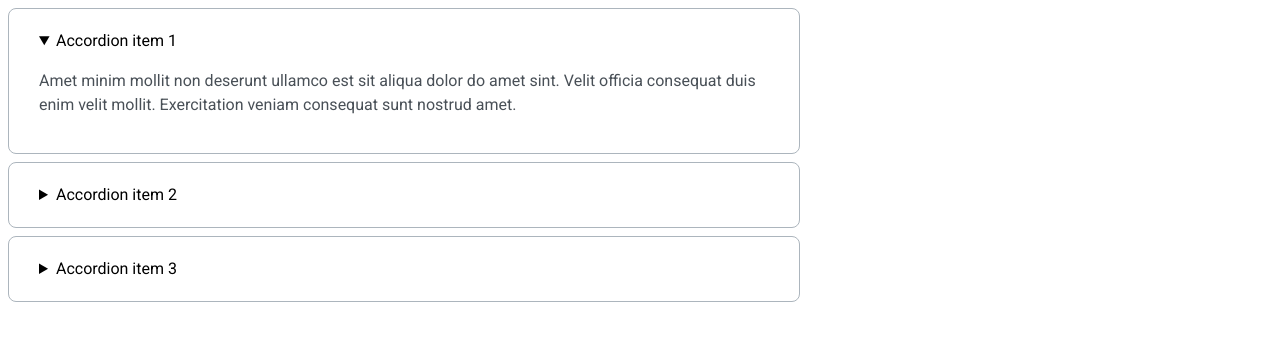
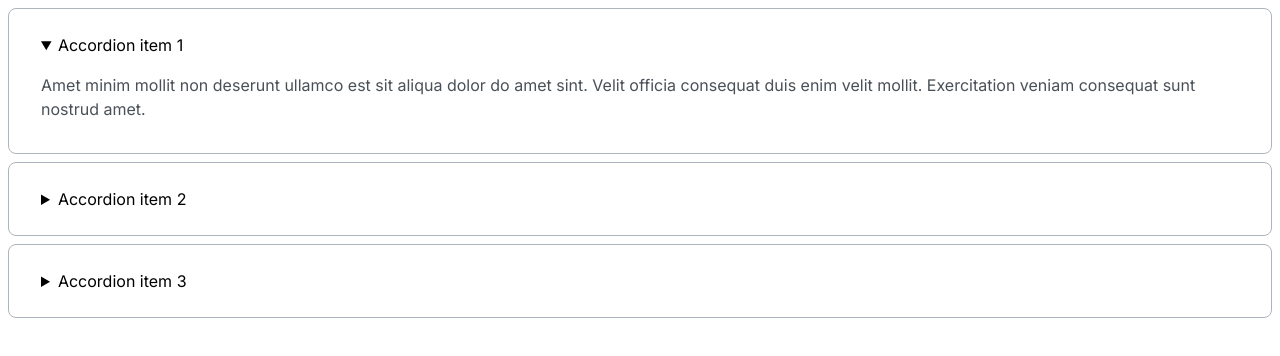
Before and after one commit to js-tasks-ru/htmlcss-20240216_kseniya4, a website: page 03-lection1/02-accordion/index.html in a window 1280 px wide. Both pictures are taken after a click on the heading "Accordion item 1". Drawn offline with Linux system fonts and the light colour scheme.

Commit message:
updated accordion Lection 1 Accordion

```diff
--- a/03-lection1/02-accordion/accordion.css
+++ b/03-lection1/02-accordion/accordion.css
@@ -1,25 +1,29 @@
-.accordion-item {
+.accordion__item {
     border: 1px solid var(--grey-3);
     border-radius: 8px;
-    max-width: 730px;
     min-width: 250px;
-    padding: 20px 30px;
+    padding: 24px 32px;
     margin-bottom: 8px;
-    font-family: 'Inter', sans-serif;
     font-style: normal;
     font-weight: 400;
     font-size: 16px;
     line-height: 24px;
 }
-.accordion-item:last-child {
+.accordion__item[open] {
+    padding-bottom: 32px;
+}
+.accordion__item:last-child {
     margin-bottom: 0;
 }
-.accordion-item__summary::marker {
+.accordion__summary::marker {
     display: none;
 }
-.accordion-item__summary {
+.accordion__summary {
     color: #000000;
+    font-family: 'Inter', sans-serif;
 }
-.accordion-item__description {
+.accordion__description {
     color: var(--grey-4);
+    margin: 16px 0 0;
+    font-family: 'Inter', sans-serif;
 }
--- a/03-lection1/02-accordion/index.html
+++ b/03-lection1/02-accordion/index.html
@@ -7,29 +7,31 @@
         <link rel="stylesheet" href="./accordion.css">
     </head>
     <body>
-        <details class="accordion-item">
-            <summary class="accordion-item__summary">
+        <div class="accordion">
+            <details class="accordion__item">
+                <summary class="accordion__summary">
                     Accordion item 1
                 </summary>
-            <p class="accordion-item__description">
+                <p class="accordion__description">
                     Amet minim mollit non deserunt ullamco est sit aliqua dolor do amet sint. Velit officia consequat duis enim velit mollit. Exercitation veniam consequat sunt nostrud amet.
                 </p>
             </details>
-        <details class="accordion-item">
-            <summary class="accordion-item__summary">
+            <details class="accordion__item">
+                <summary class="accordion__summary">
                     Accordion item 2
                 </summary>
-            <p class="accordion-item__description">
+                <p class="accordion__description">
                     Amet minim mollit non deserunt ullamco est sit aliqua dolor do amet sint. Velit officia consequat duis enim velit mollit. Exercitation veniam consequat sunt nostrud amet.
                 </p>
             </details>
-        <details class="accordion-item">
-            <summary class="accordion-item__summary">
+            <details class="accordion__item">
+                <summary class="accordion__summary">
                     Accordion item 3
                 </summary>
-            <p class="accordion-item__description">
+                <p class="accordion__description">
                     Amet minim mollit non deserunt ullamco est sit aliqua dolor do amet sint. Velit officia consequat duis enim velit mollit. Exercitation veniam consequat sunt nostrud amet.
                 </p>
             </details>
+        </div>
     </body>
 </html>
```
Lines whose indentation alone changed are shown as unchanged.
